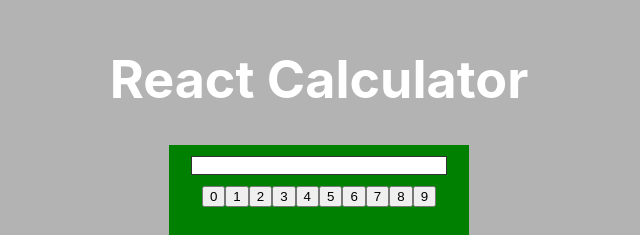
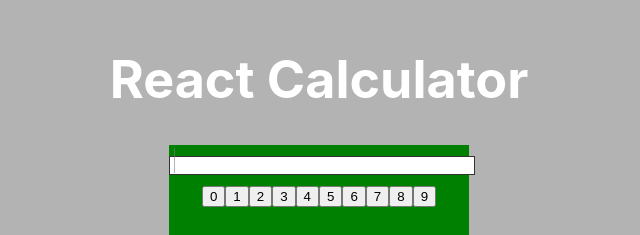
Before and after one commit to JWillZ94/React-Calculator, a React (Create React App) app in the folder calculator/: page / in a window 1280 px wide. Shown: the part 220-455 px from the top of the page, without its empty margins (321-961 px from the left). Built offline with nearby package versions, Linux system fonts and the light colour scheme.

Commit message:
Trying to add a blinking calc cursor in input field during inputs.

```diff
--- a/calculator/src/Calc/Calc.js
+++ b/calculator/src/Calc/Calc.js
@@ -84,11 +84,12 @@
                     [...fn].forEach((val, i, a) => {
                         if (a[i + 1] && Number(a[i]) && a[i + 1] === '(') {
                             a.splice(i + 1, 0, '*');
+                            fn = a.join('');
                         } else if (a[i + 1] && Number(a[i + 1]) && a[i] === ')') {
                             a.splice(i, 0, '*');
+                            fn = a.join('');
                         }
                     });
-                    // console.log(typeof fn);
                     return new Function('return ' + fn)();
                 }
 
@@ -105,7 +106,6 @@
                 break;
         }
 
-
     }
 
     render() {
--- a/calculator/src/Calc/Output/Output.js
+++ b/calculator/src/Calc/Output/Output.js
@@ -4,7 +4,12 @@
 class Output extends React.Component {
 
     render() {
-        return <input id="output" value={this.props.screen} readOnly />;
+        return (
+            <div>
+                <input id="output" value={this.props.screen} readOnly />
+                <i></i>
+            </div>
+        );
     }
 
 }
--- a/calculator/src/Calc/Output/Output.scss
+++ b/calculator/src/Calc/Output/Output.scss
@@ -1,7 +1,36 @@
+#calc-container > div {
+    position: relative;
+}
+
+#calc-container i {
+    position: absolute;
+    width: 1px;
+    height: 80%;
+    background-color: gray;
+    left: 5px;
+    top: 10%;
+    animation-name: blinkingCursor;
+    animation-duration: 800ms;
+    animation-iteration-count: infinite;
+    opacity: 1;
+}
+
 #output {
-    max-width: 250px;
+    // max-width: 250px;
     width: 100%;
+
     max-height: 30px;
     height: 100%;
     border: 1px solid #333;
+
 }
+
+@keyframes blinkingCursor {
+    from {
+        opacity: 1;
+    }
+
+    to {
+        opacity: 0;
+    }
+}
```
